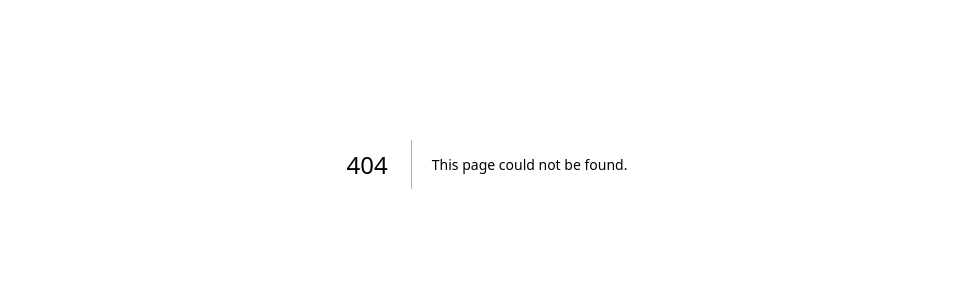
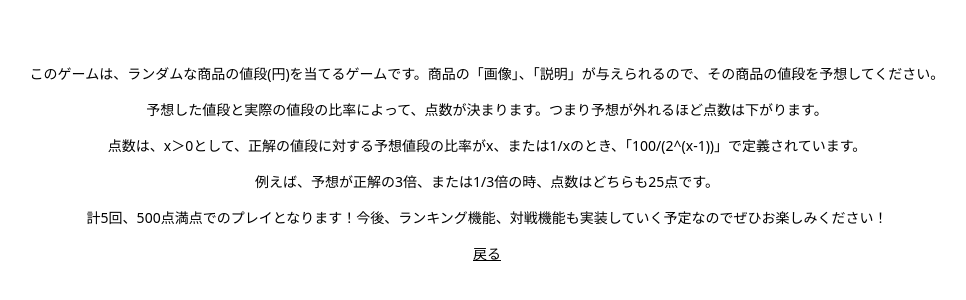
Before and after one commit to IXIN0530/price-guesser, a Next.js app: page /rules in a window 1280 px wide. Before the commit this address had no page. Shown: the part 236-536 px from the top of the page, without its empty margins (153-1119 px from the left). Built offline with nearby package versions, Linux system fonts and the light colour scheme.

Commit message:
点数計算の変更

```diff
--- a/app/page.tsx
+++ b/app/page.tsx
@@ -1,13 +1,16 @@
 "use client"
 import Image from "next/image";
-import { useRef, useState } from "react";
+import { useEffect, useRef, useState } from "react";
 import { motion } from "framer-motion";
 import { useRouter } from "next/navigation";
+import Link from "next/link";
 export default function Home() {
   //nameにフォーカスしているかどうか
   const [isFocused, setIsFocused] = useState(false);
   //inputのref
   const nameRef = useRef<HTMLInputElement>(null);
+  //初回マウント
+  const didMount = useRef(false);
   const router = useRouter();
   //PlayButtonが押された
   const OnClick = () => {
@@ -16,9 +19,22 @@ export default function Home() {
       router.push("/play?name=" + Math.random().toString(36).slice(-8));
       return;
     }
+    //名前を保存
+    localStorage.setItem("PlayerName", nameRef.current!.value);
     router.push("/play?name=" + nameRef.current!.value);
     return;
   }
+  //過去に使っていた名前の取得
+  useEffect(() => {
+    //初回マウント時
+    if (!didMount.current) {
+      didMount.current = true;
+      if (localStorage.getItem("PlayerName") !== null) {
+        nameRef.current!.value = localStorage.getItem("PlayerName")!;
+      }
+      return;
+    }
+  }, [])
   return (
     <div className="min-h-[100svh] grid grid-rows-10">
       <div className="row-span-6 flex justify-center items-center">
@@ -54,7 +70,11 @@ export default function Home() {
           Play
         </motion.button>
       </div>
-      <div className="bg-gray-0 row-span-1"></div>
+      <div className="bg-gray-0 row-span-1 text-center my-auto">
+        <Link href={"/rules"} className=" underline">
+          点数の計算方式はこちら
+        </Link>
+      </div>
 
     </div>
   );
--- a/app/play/page.tsx
+++ b/app/play/page.tsx
@@ -4,13 +4,10 @@ import { useSearchParams } from "next/navigation"
 import { motion } from "framer-motion";
 import { Suspense, useEffect, useRef, useState } from "react";
 import functions from "@/components/functions";
-import api from "@/components/api";
-import test from "node:test";
 import axios from "axios";
 import { QuestionType } from "@/type";
 import QuestionField from "@/components/questionField";
 import Loading from "@/components/loading";
-import { a } from "framer-motion/m";
 type Props = {
   searchParams: { [key: string]: string[] | string[] },
 }
@@ -34,7 +31,7 @@ function Home() {
   const [isFinished, setIsFinished] = useState(false);
 
   //関数の読み込み
-  const { makeQuery, makeQuestions } = functions();
+  const { makeQuery, makeQuestions, scoreConvert } = functions();
 
   //商品情報をランダムに取得
   const fetchItem = async () => {
@@ -89,10 +86,11 @@ function Home() {
     else {
       //答え合わせ
       const answer = questions![questionNum].price;
-      const parcentage = 100 - Math.abs(Number(price) - answer) / answer * 100;
+      const thisScore = scoreConvert(Number(price), answer);
+      const totalScore = score + thisScore;
       priceRef.current!.value = "";
-      if (!isFinished) setScore(score + parcentage);
-      alert("You guessed " + price + " yen\nThe answer is " + answer + " yen\npercentage is " + parcentage.toFixed(2) + "%");
+      if (!isFinished) setScore(totalScore);
+      alert("You guessed " + price + " yen\nThe answer is " + answer + " yen\nThe score is " + thisScore.toFixed(2));
       //次に問題がある場合、進む。
       if (questionNum < howMany - 1) {
         setQuestionNum(questionNum + 1);
@@ -100,7 +98,7 @@ function Home() {
       else {
         //結果発表
         setIsFinished(true);
-        alert("Your score is " + score.toFixed(2))
+        alert("Your total score is " + totalScore.toFixed(2))
       }
     }
   }
--- /dev/null
+++ b/app/rules/page.tsx
@@ -0,0 +1,28 @@
+import Link from "next/link";
+const Page = () => {
+  return (
+    <div className="min-h-[100svh] flex flex-col justify-center gap-4 mx-2 text-sm items-center">
+      {/* 点数方式の説明を書く */}
+      <p className="">
+        このゲームは、ランダムな商品の値段(円)を当てるゲームです。商品の「画像」、「説明」が与えられるので、その商品の値段を予想してください。
+      </p>
+      <p>
+        予想した値段と実際の値段の比率によって、点数が決まります。つまり予想が外れるほど点数は下がります。
+      </p>
+      <p>
+        点数は、x＞0として、正解の値段に対する予想値段の比率がx、または1/xのとき、「100/(2^(x-1))」で定義されています。
+      </p>
+      <p>
+        例えば、予想が正解の3倍、または1/3倍の時、点数はどちらも25点です。
+      </p>
+
+      <p>
+        計5回、500点満点でのプレイとなります！今後、ランキング機能、対戦機能も実装していく予定なのでぜひお楽しみください！
+      </p>
+
+      <Link href={"../"} className="underline">戻る</Link>
+    </div>
+  )
+}
+
+export default Page;
--- a/components/functions.tsx
+++ b/components/functions.tsx
@@ -1,4 +1,5 @@
 import { QuestionType } from "@/type";
+import { pre } from "framer-motion/m";
 
 export default function functions() {
   //データ取得のためのクエリを作成する関数
@@ -45,14 +46,21 @@ export default function functions() {
     var res = description.replace(/<br>/g, '\n');
     return res;
   }
-  const convertURL = (url: string) => {
-
+  //scoreを計算する
+  const scoreConvert = (predict: number, answer: number) => {
+    if (predict == 0) return 0;
+    const ratio = predict / answer;
+    //ratioが3と1/3を同じスコアにするために、1より大きい数字に統一する
+    const param = Math.max(ratio, 1 / ratio);
+    const score = 100 / Math.pow(2, param - 1);
+    return score;
   }
 
   return {
     makeQuery,
     makeQuestions,
     convertDescription,
+    scoreConvert,
   }
 }
 
```
